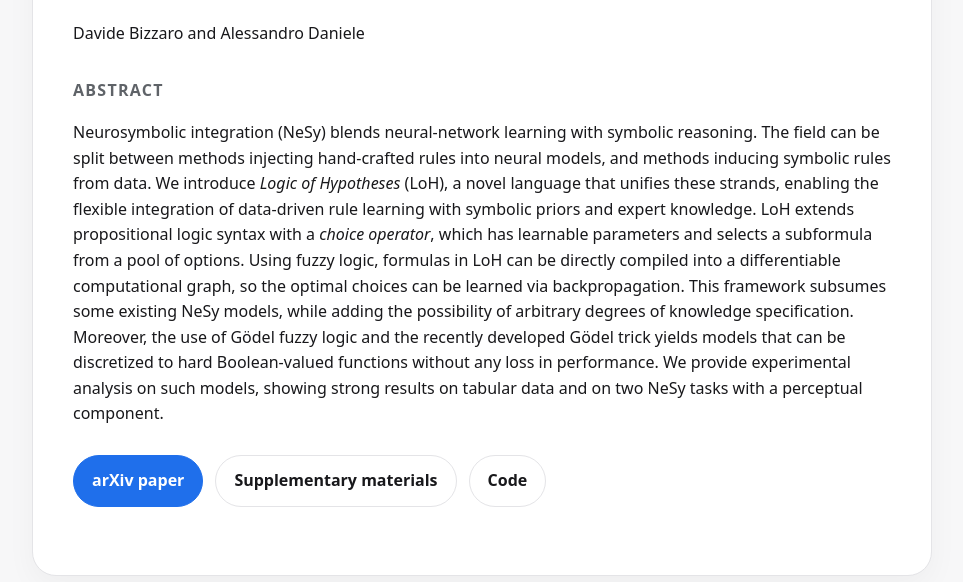
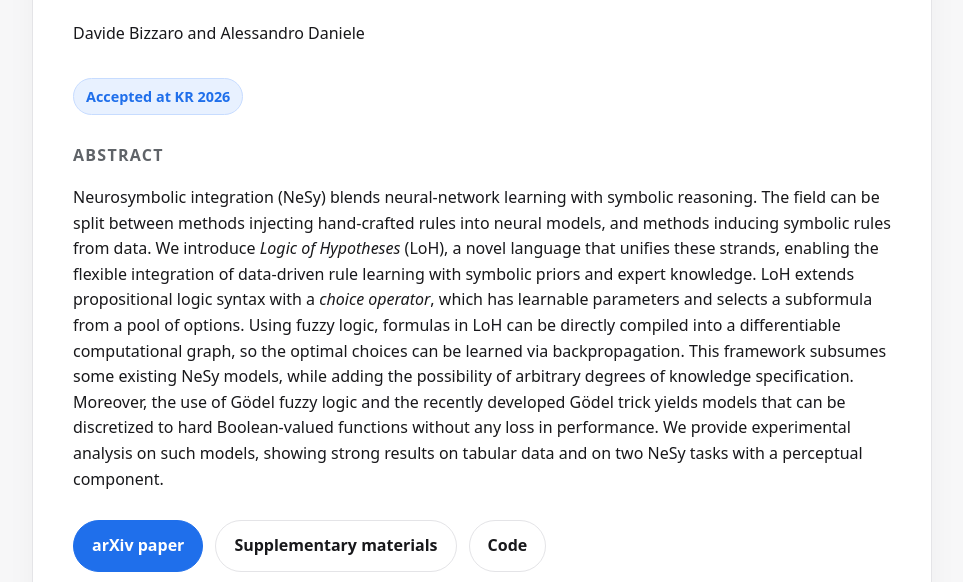
Before and after one commit to dbizzaro/LoH, a plain HTML site: page docs/index.html in a window 1280 px wide. Shown: the part 218-800 px from the top of the page, without its empty margins (158-1121 px from the left). Drawn offline with Linux system fonts and the light colour scheme.

Commit message:
Add badges accepted at KR

```diff
--- a/docs/index.html
+++ b/docs/index.html
@@ -55,6 +55,21 @@
     .authors {
       margin-bottom: 32px;
       color: var(--fg);
+    }
+
+    .badges {
+       margin-bottom: 28px;
+    }
+
+    .badge {
+      display: inline-block;
+      padding: 6px 12px;
+      border-radius: 999px;
+      background: #e8f1ff;
+      color: #1f6feb;
+      font-size: 0.9rem;
+      font-weight: 700;
+      border: 1px solid #c7dcff;
     }
 
     .abstract-title {
@@ -133,6 +148,10 @@
         Davide Bizzaro and Alessandro Daniele
       </p>
 
+      <div class="badges">
+        <span class="badge">Accepted at KR 2026</span>
+      </div>
+
       <h2 class="abstract-title">Abstract</h2>
 
       <p>
```
Also changed, not shown: 1 other file.
